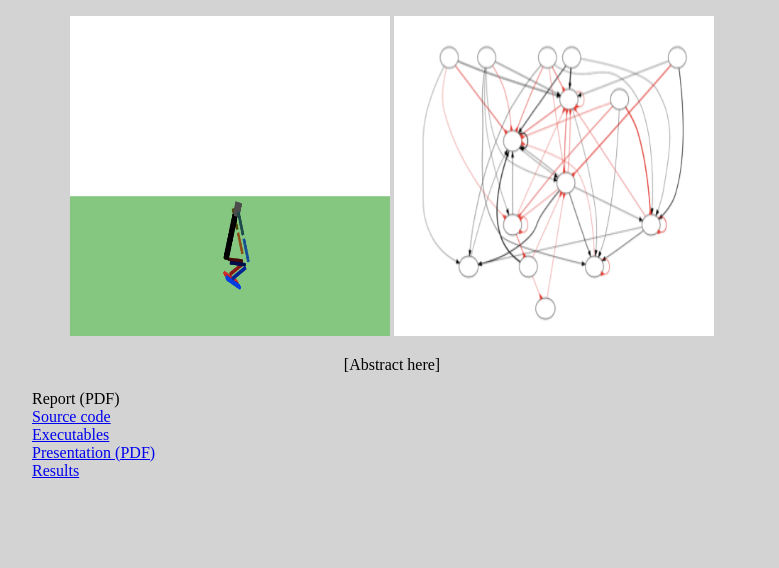
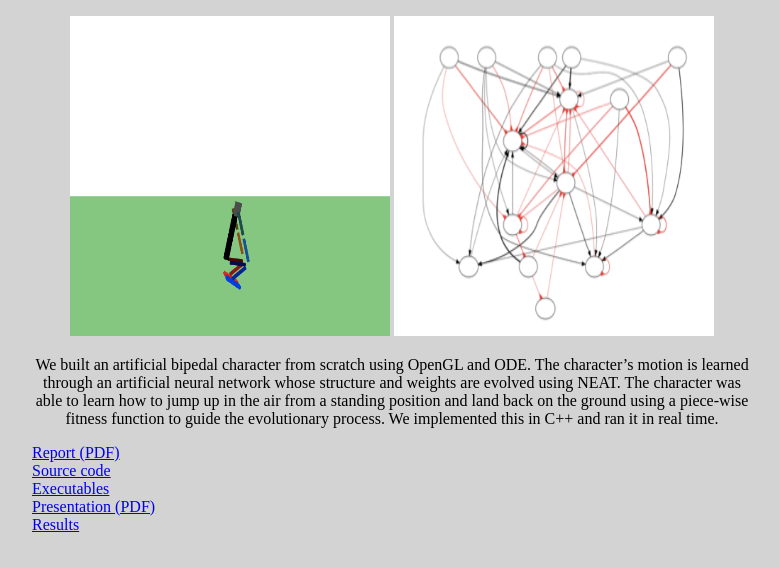
Before and after one commit to kevlu94/jumper, a plain HTML site: page JumpNEAT/ToniKevinYichen275/index.html in a window 1280 px wide. Shown: the part 92-660 px from the top of the page, without its empty margins (248-1027 px from the left). Drawn offline with Linux system fonts and the light colour scheme.

Commit message:
Finished report

```diff
--- a/JumpNEAT/ToniKevinYichen275/index.html
+++ b/JumpNEAT/ToniKevinYichen275/index.html
@@ -19,11 +19,11 @@
 		</div>
 		<div style="width: 720px; margin: auto;">
 			<center>
-				<p>[Abstract here]</p>
+				<p>We built an artificial bipedal character from scratch using OpenGL and ODE. The character’s motion is learned through an artificial neural network whose structure and weights are evolved using NEAT. The character was able to learn how to jump up in the air from a standing position and land back on the ground using a piece-wise fitness function to guide the evolutionary process. We implemented this in C++ and ran it in real time.</p>
 			</center>
 		</div>
 		<div style="width: 720px; margin: auto;">
-				Report (PDF)
+				<A HREF="report.pdf">Report (PDF)</A>
 		</div>
 		<div style="width: 720px; margin: auto;">
 				<A HREF="src">Source code</A>
@@ -33,7 +33,7 @@
 		</div>
 
 		<div style="width: 720px; margin: auto;">
-				<A HREF="Jumping.pdf">Presentation (PDF)</A>
+				<A HREF="presentation.pdf">Presentation (PDF)</A>
 		</div>
 		<div style="width: 720px; margin: auto;">
 				<A HREF="video/demo.html">Results</A>
```
Also changed, not shown: 3 other files.
